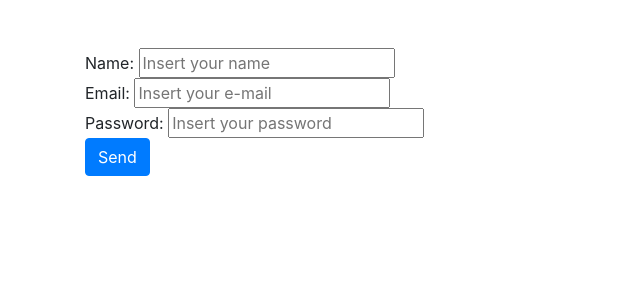
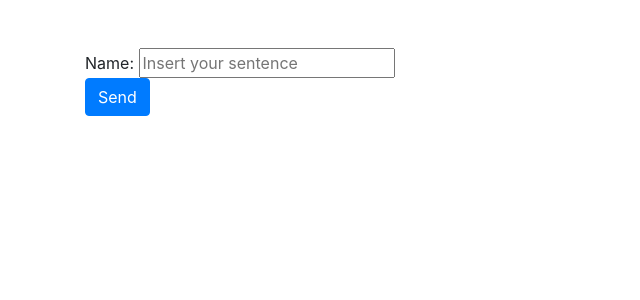
Before and after one commit to EsterDahri1/php-badwords, a PHP site: page / in a window 1280 px wide. Shown: the top 300 px of the page, without its empty margins (0-640 px from the left). Run offline with PHP 8.4, Linux system fonts and the light colour scheme.

Commit message:
modify what to print on page

```diff
--- a/index.php
+++ b/index.php
@@ -11,9 +11,7 @@
 <body>
     <div class="container">
         <form class="mt-5" action="script.php" method="post">
-            Name: <input class="" placeholder="Insert your name" type="text" name="user_name" id="user_name"> <br>
-            Email: <input class="" placeholder="Insert your e-mail" type="text" name="user_email" id="user_email"> <br>
-            Password: <input class="" placeholder="Insert your password" type="text" name="password" id="password"> <br>
+            Name: <input class="" placeholder="Insert your sentence" type="text" name="sentence" id="sentence"> <br>
             <button class="btn btn-primary " type="submit">Send</button>
         </form>
     </div>
```
Also changed, not shown: script.php (+7 -3 lines).
